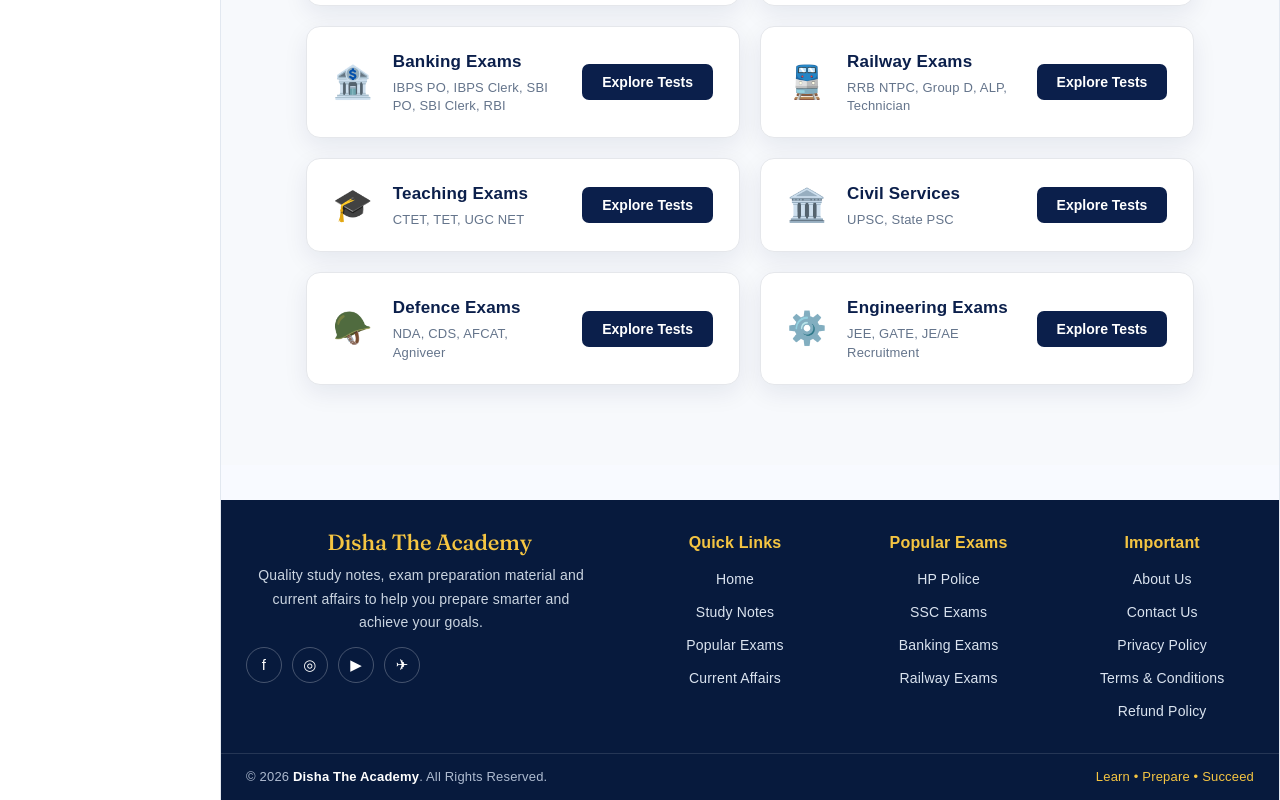
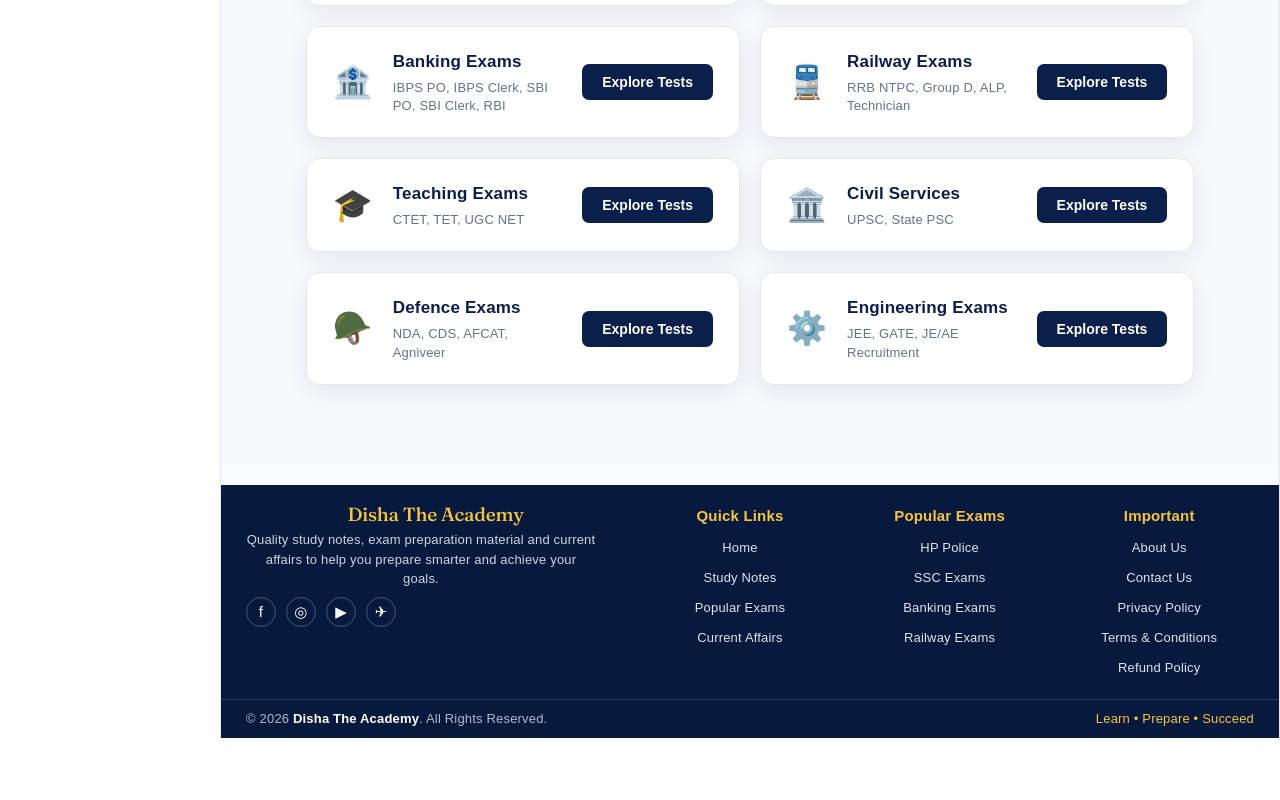
Before and after one commit to dharmeshk2155-blip/disha-the-academy, a React (Vite) app in the folder frontend/: page / in a window 1280 px wide. Shown: the part 1400-2200 px from the top of the page. After the commit the page ends 2138 px from the top, so only its background shows below. Built offline with nearby package versions, Linux system fonts and the light colour scheme; no server answers.

Commit message:
Reduce footer height further

```diff
--- a/frontend/src/components/Footer.css
+++ b/frontend/src/components/Footer.css
@@ -1,31 +1,31 @@
 .site-footer {
   background: #071a3d;
   color: #ffffff;
-  margin-top: 35px;
+  margin-top: 20px;
 }
 
 .footer-container {
   max-width: 1200px;
   margin: 0 auto;
-  padding: 30px 25px 22px;
+  padding: 18px 25px 14px;
 
   display: grid;
   grid-template-columns: 2fr 1fr 1fr 1fr;
-  gap: 30px;
+  gap: 20px;
 }
 
 /* Brand */
 .footer-brand h2 {
-  margin: 0 0 8px;
-  font-size: 22px;
+  margin: 0 0 5px;
+  font-size: 19px;
   color: #f5c542;
 }
 
 .footer-brand p {
   max-width: 350px;
   color: #cbd5e1;
-  line-height: 1.7;
-  font-size: 14px;
+  line-height: 1.5;
+  font-size: 13px;
 }
 
 /* Columns */
@@ -35,16 +35,16 @@
 }
 
 .footer-column h3 {
-  margin: 0 0 10px;
-  font-size: 16px;
+  margin: 0 0 6px;
+  font-size: 15px;
   color: #f5c542;
 }
 
 .footer-column a {
   color: #dbe4f0;
   text-decoration: none;
-  font-size: 14px;
-  margin-bottom: 7px;
+  font-size: 13px;
+  margin-bottom: 4px;
   transition: 0.2s ease;
 }
 
@@ -57,12 +57,12 @@
 .footer-social {
   display: flex;
   gap: 10px;
-  margin-top: 12px;
+  margin-top: 8px;
 }
 
 .footer-social a {
-  width: 36px;
-  height: 36px;
+  width: 30px;
+  height: 30px;
 
   display: flex;
   align-items: center;
@@ -91,7 +91,7 @@
   max-width: 1200px;
   margin: 0 auto;
 
-  padding: 10px 25px;
+  padding: 6px 25px;
 
   display: flex;
   align-items: center;
@@ -128,7 +128,7 @@
 @media (max-width: 500px) {
   .footer-container {
     grid-template-columns: 1fr;
-    padding: 40px 20px;
+    padding: 20px 20px;
   }
 
   .footer-brand {
```
